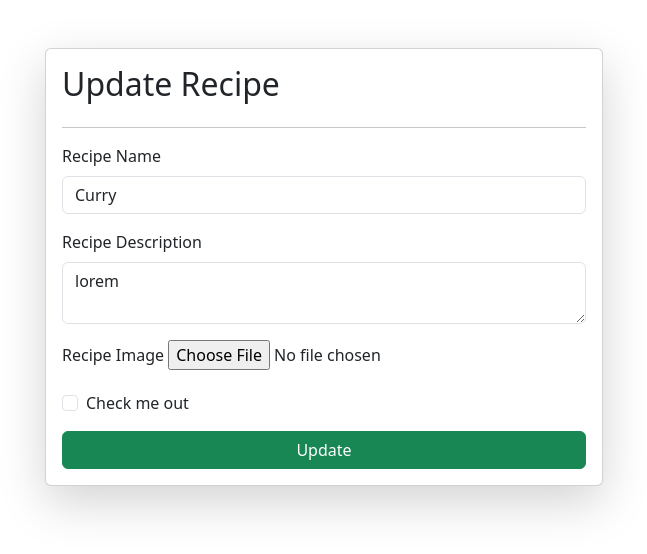
After one commit to abhi23zc/Python-Django, a Django app: page /update-recipe/8/ in a window 1280 px wide. The commit adds this page. Shown: the top 554 px of the page, without its empty margins (316-963 px from the left). Run offline with Django 5.2, Linux system fonts and the light colour scheme; data comes from the database, SQL or seed files in the repository; both versions use the stored data as it was after the commit.

Commit message:
Recipe Project

```diff
--- a/core/core/urls.py
+++ b/core/core/urls.py
@@ -12,8 +12,12 @@ urlpatterns = [
     path('contact/', contact, name="contact"),
     path('about/', about, name="about"),
     path('admin/', admin.site.urls),
+    path('recipes/', recipes, name="recipes"),
+    path('delete-recipes/<id>/', delete_recipe, name="recipes"),
+    path('update-recipe/<id>/', update_recipe, name="recipes"),
 
-    path('recipes/', recipes, name="recipes")
+    path('login/', login, name="login"),
+    path('signup/', signup, name="signup")
 ]
 
 
--- a/core/recipe/models.py
+++ b/core/recipe/models.py
@@ -1,6 +1,9 @@
 from django.db import models
+from django.contrib.auth.models import User
+
 
 class Recipe(models.Model):
+    user = models.ForeignKey(User, on_delete=models.SET_NULL, null=True, blank=True)
     recipe_name = models.CharField(max_length=100)
     recipe_desc = models.TextField()
     recipe_image = models.ImageField(upload_to='recipe')
--- /dev/null
+++ b/core/recipe/templates/update_recipe.html
@@ -0,0 +1,45 @@
+{%extends "base.html" %} {%block start %}
+
+<div class="container mt-5">
+  <form
+    enctype="multipart/form-data"
+    action=""
+    method="post"
+    class="col-6 card p-3 shadow-lg mx-auto"
+  >
+    {%csrf_token%}
+    <h2>Update Recipe</h2>
+    <hr />
+    <div class="mb-3">
+      <label for="exampleInputEmail1" class="form-label">Recipe Name</label>
+      <input
+        type="text"
+        name="recipe_name"
+        class="form-control"
+        id="exampleInputEmail1"
+        value={{recipe.recipe_name}}
+        aria-describedby="emailHelp"
+      />
+    </div>
+    <div class="mb-3">
+      <label for="exampleInputPassword1" class="form-label"
+        >Recipe Description</label
+      >
+      <textarea  name="recipe_desc" class="form-control" id="">{{recipe.recipe_desc}}</textarea>
+    </div>
+
+    <div class="mb-3">
+      <label for="exampleInputPassword1" class="form-label">Recipe Image</label>
+      <input name="recipe_image" type="file" value={{recipe.recipe_image}} name="" id="" />
+    </div>
+
+    <div class="mb-3 form-check">
+      <input type="checkbox" class="form-check-input" id="exampleCheck1" />
+      <label class="form-check-label" for="exampleCheck1">Check me out</label>
+    </div>
+    <button type="submit" class="btn btn-success">Update</button>
+  </form>
+
+</div>
+
+{%endblock%}
--- a/core/recipe/views.py
+++ b/core/recipe/views.py
@@ -2,21 +2,61 @@ from django.shortcuts import render, redirect
 from .models import *
 
 def recipes(request):
-    if(request.method == "POST"):
+    if request.method == "POST":
+        name = request.POST.get('recipe_name')
+        desc = request.POST.get('recipe_desc')
+        img = request.FILES.get('recipe_image')
 
-        data = request.POST
-        name =data.get('recipe_name')
-        desc = data.get('recipe_desc')
-        img = (request.FILES.get('recipe_image'))
-
-        Recipe.objects.create(
-            recipe_name = name,
-            recipe_image = img,
-            recipe_desc = desc
-        )
+        if name:  # Check if name is not empty
+            Recipe.objects.create(
+                recipe_name=name,
+                recipe_image=img,
+                recipe_desc=desc
+            )
 
         return redirect("/recipes/")
 
     querySet = Recipe.objects.all()
-    context = {'recipes':querySet}
+
+    if request.GET.get('search'):
+        querySet = querySet.filter(recipe_name__icontains=request.GET.get('search'))
+
+    context = {'recipes': querySet}
     return render(request, 'recipes.html', context)
+
+def update_recipe(request, id):
+    querySet = Recipe.objects.get(id=id)
+    context = {'recipe':querySet}
+
+    if(request.method == 'POST'):
+
+        data = request.POST
+        querySet.recipe_desc = data.get('recipe_desc')
+        querySet.recipe_name = data.get('recipe_name')
+        if(request.FILES):
+
+            querySet.recipe_image = request.FILES.get('recipe_image')
+
+        querySet.save()
+        return redirect("/recipes")
+
+    return render(request, 'update_recipe.html', context)
+
+def delete_recipe(request, id):
+
+    try:
+
+        querySet = Recipe.objects.get(id=id)
+        querySet.delete()
+    except Exception as e:
+        print(e)
+    return redirect('/recipes')
+
+
+def login(request):
+    return render(request, 'login.html')
+
+
+
+def signup(request):
+    return render(request, 'register.html')
```
Also changed, not shown: core/recipe/templates/login.html (added, +38 -0 lines), core/recipe/templates/recipes.html (+33 -3 lines), core/recipe/templates/register.html (added, +37 -0 lines), core/db.sqlite3, core/public/static/recipe/HR_manager_animation.gif (added), core/public/static/recipe/HR_manager_animation_a7QFdHV.gif (added), core/public/static/recipe/img/home_2.png (deleted), core/public/static/recipe/remove-cart.png (added), core/public/static/recipe/user.png (renamed from core/public/static/user.png), core/public/static/recipe/user_ROiCLyT.png (added), core/recipe/migrations/0002_recipe_user.py (added).
